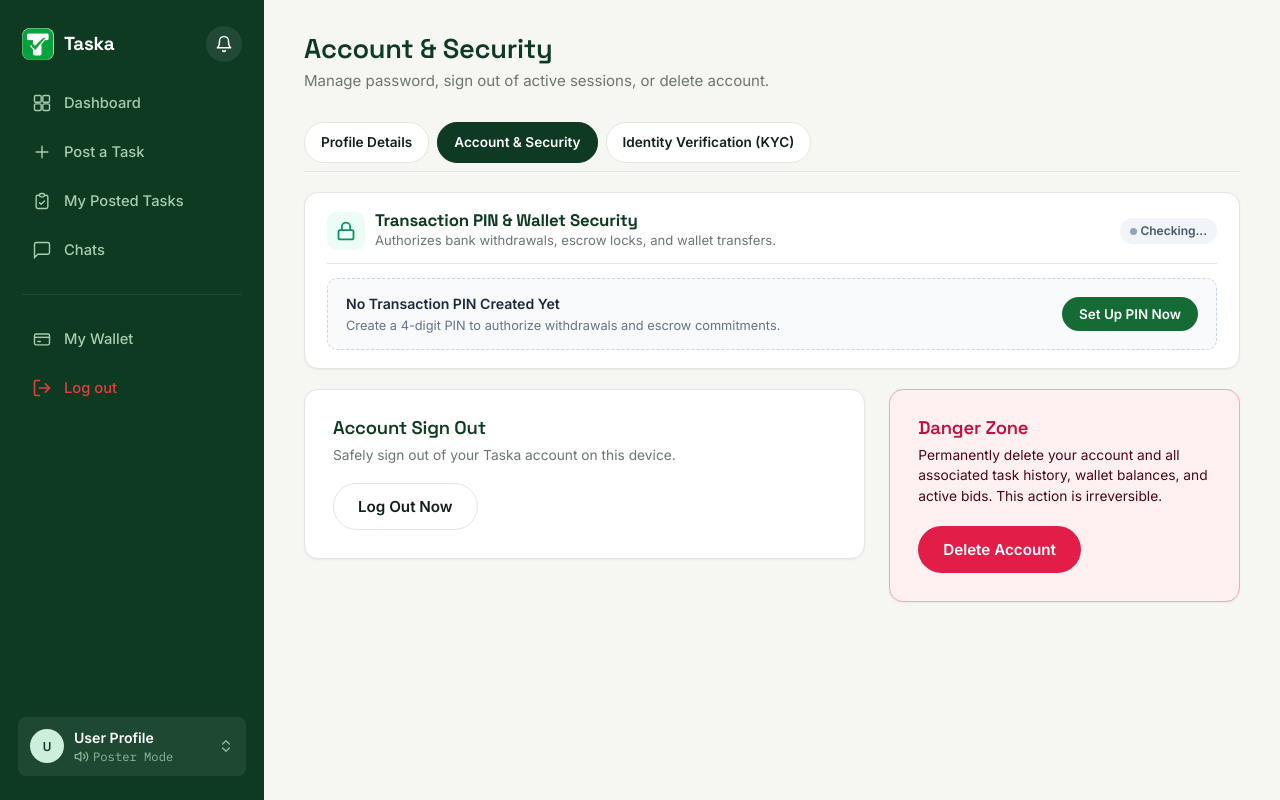
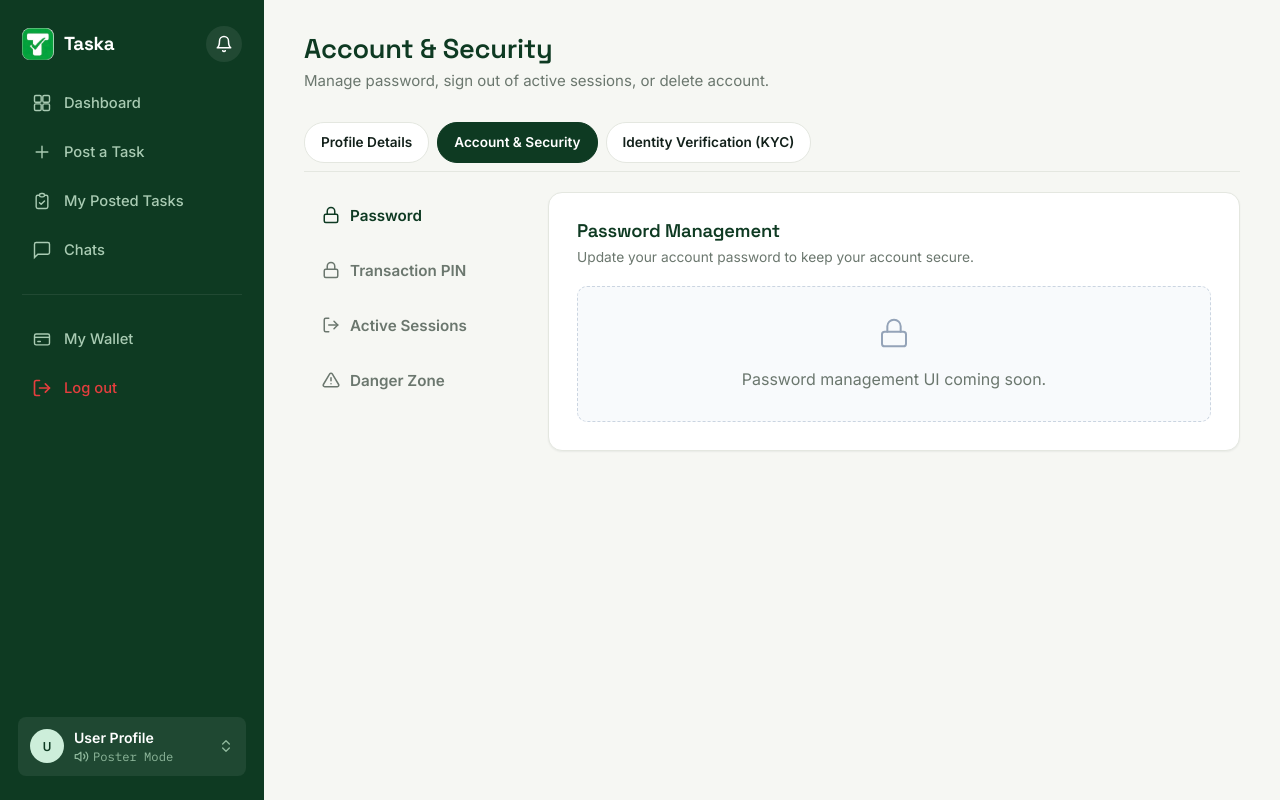
Before and after one commit to Syslar/Taska, a plain HTML site: page settings/account.html in a window 1280 px wide. Drawn offline with nearby package versions, Linux system fonts and the light colour scheme.

Commit message:
feat: add account and security settings page with transaction PIN management UI

```diff
--- a/settings/account.html
+++ b/settings/account.html
@@ -13,6 +13,25 @@
   <link rel="stylesheet" href="/css/styles.css?v=18">
   <style>
     .mono { font-family: 'IBM Plex Mono', 'Courier New', monospace; }
+
+    .account-settings-container { display: flex; gap: 24px; align-items: flex-start; }
+    .account-sidebar-tabs { display: flex; flex-direction: column; gap: 8px; min-width: 220px; }
+    .account-tab-btn { text-align: left; padding: 14px 18px; border-radius: 12px; border: none; background: transparent; cursor: pointer; color: var(--muted); font-weight: 600; font-size: 0.95rem; transition: all 0.2s ease; display: flex; align-items: center; gap: 10px; }
+    .account-tab-btn.is-active { background: var(--green-50); color: var(--green-900); }
+    .account-tab-btn:hover:not(.is-active) { background: var(--surface-2); color: var(--ink); }
+    .account-tab-btn svg { width: 18px; height: 18px; color: currentColor; }
+
+    .account-settings-content { flex: 1; min-width: 0; }
+    .tab-pane { display: none; }
+    .tab-pane.is-active { display: block; animation: fadeIn 0.3s ease; }
+
+    @keyframes fadeIn { from { opacity: 0; transform: translateY(5px); } to { opacity: 1; transform: translateY(0); } }
+
+    @media (max-width: 768px) {
+      .account-settings-container { flex-direction: column; }
+      .account-sidebar-tabs { flex-direction: row; overflow-x: auto; min-width: unset; width: 100%; padding-bottom: 8px; }
+      .account-tab-btn { padding: 10px 14px; white-space: nowrap; }
+    }
   </style>
 </head>
 <body>
@@ -35,8 +54,47 @@
       <a href="/settings/kyc" class="btn btn-sm btn-secondary" style="border-radius:20px; text-decoration:none; flex:0 0 auto; flex-shrink:0; white-space:nowrap; min-width:max-content;">Identity Verification (KYC)</a>
     </div>
 
+    <div class="account-settings-container">
+      <!-- Sidebar Tabs -->
+      <div class="account-sidebar-tabs">
+        <button type="button" class="account-tab-btn is-active" data-target="tab-password">
+          <svg viewBox="0 0 24 24" fill="none" stroke="currentColor" stroke-width="2" stroke-linecap="round" stroke-linejoin="round"><rect x="3" y="11" width="18" height="11" rx="2" ry="2"></rect><path d="M7 11V7a5 5 0 0 1 10 0v4"></path></svg>
+          Password
+        </button>
+        <button type="button" class="account-tab-btn" data-target="tab-pin">
+          <svg viewBox="0 0 24 24" fill="none" stroke="currentColor" stroke-width="2" stroke-linecap="round" stroke-linejoin="round"><rect x="3" y="11" width="18" height="11" rx="2" ry="2"></rect><path d="M7 11V7a5 5 0 0 1 10 0v4"></path></svg>
+          Transaction PIN
+        </button>
+        <button type="button" class="account-tab-btn" data-target="tab-sessions">
+          <svg viewBox="0 0 24 24" fill="none" stroke="currentColor" stroke-width="2" stroke-linecap="round" stroke-linejoin="round"><path d="M9 21H5a2 2 0 0 1-2-2V5a2 2 0 0 1 2-2h4"></path><polyline points="16 17 21 12 16 7"></polyline><line x1="21" y1="12" x2="9" y2="12"></line></svg>
+          Active Sessions
+        </button>
+        <button type="button" class="account-tab-btn" data-target="tab-danger">
+          <svg viewBox="0 0 24 24" fill="none" stroke="currentColor" stroke-width="2" stroke-linecap="round" stroke-linejoin="round"><path d="M10.29 3.86L1.82 18a2 2 0 0 0 1.71 3h16.94a2 2 0 0 0 1.71-3L13.71 3.86a2 2 0 0 0-3.42 0z"></path><line x1="12" y1="9" x2="12" y2="13"></line><line x1="12" y1="17" x2="12.01" y2="17"></line></svg>
+          Danger Zone
+        </button>
+      </div>
+
+      <!-- Tab Contents -->
+      <div class="account-settings-content">
+
+        <!-- PASSWORD TAB -->
+        <div class="tab-pane is-active" id="tab-password">
+          <div class="panel">
+            <h2 style="font-size:1.15rem; margin-bottom:6px; color:var(--green-900);">Password Management</h2>
+            <p style="font-size:0.86rem; color:var(--muted); margin-bottom:18px;">Update your account password to keep your account secure.</p>
+            <div style="background:#F8FAFC; border:1px dashed #CBD5E1; border-radius:10px; padding:30px; text-align:center; color:var(--muted);">
+              <svg width="32" height="32" viewBox="0 0 24 24" fill="none" stroke="currentColor" stroke-width="1.5" stroke-linecap="round" stroke-linejoin="round" style="margin-bottom:12px; color:#94A3B8;"><rect x="3" y="11" width="18" height="11" rx="2" ry="2"></rect><path d="M7 11V7a5 5 0 0 1 10 0v4"></path></svg>
+              <br/>
+              Password management UI coming soon.
+            </div>
+          </div>
+        </div>
+
+        <!-- TRANSACTION PIN TAB -->
+        <div class="tab-pane" id="tab-pin">
           <!-- Transaction PIN & Wallet Security Panel -->
-    <div class="panel" style="margin-bottom: 20px; padding: 18px 22px;">
+          <div class="panel" style="padding: 18px 22px;">
             <div style="display:flex; align-items:center; justify-content:space-between; flex-wrap:wrap; gap:10px; margin-bottom:14px; border-bottom:1px solid var(--line); padding-bottom:12px;">
               <div style="display:flex; align-items:center; gap:10px;">
                 <div style="width:38px; height:38px; border-radius:10px; background:var(--green-50, #ECFDF5); color:var(--primary, #059669); display:flex; align-items:center; justify-content:center; flex-shrink:0;">
@@ -128,18 +186,26 @@
               </form>
             </div>
           </div>
+        </div>
 
-    <div class="dash-grid">
+        <!-- SESSIONS TAB -->
+        <div class="tab-pane" id="tab-sessions">
           <div class="panel">
             <h2 style="font-size:1.15rem; margin-bottom:6px; color:var(--green-900);">Account Sign Out</h2>
             <p style="font-size:0.86rem; color:var(--muted); margin-bottom:18px;">Safely sign out of your Taska account on this device.</p>
             <button type="button" class="btn btn-secondary" id="settings-logout-btn">Log Out Now</button>
           </div>
+        </div>
 
+        <!-- DANGER ZONE TAB -->
+        <div class="tab-pane" id="tab-danger">
           <div class="panel" style="border:1px solid #fda4af; background:#fff1f2;">
             <h2 style="font-size:1.15rem; color:#be123c; margin-bottom:6px;">Danger Zone</h2>
             <p style="font-size:0.86rem; color:#4c0519; margin-bottom:20px;">Permanently delete your account and all associated task history, wallet balances, and active bids. This action is irreversible.</p>
             <button type="button" class="btn" style="background:#e11d48; color:#fff;" id="settingsDeleteBtn">Delete Account</button>
+          </div>
+        </div>
+
       </div>
     </div>
   </main>
@@ -307,6 +373,24 @@
     }
   });
 
+  // Tab Switching Logic
+  const tabBtns = document.querySelectorAll('.account-tab-btn');
+  const tabPanes = document.querySelectorAll('.tab-pane');
+
+  tabBtns.forEach(btn => {
+    btn.addEventListener('click', () => {
+      // Remove active from all
+      tabBtns.forEach(b => b.classList.remove('is-active'));
+      tabPanes.forEach(p => p.classList.remove('is-active'));
+
+      // Add active to clicked
+      btn.classList.add('is-active');
+      const targetId = btn.getAttribute('data-target');
+      const targetPane = document.getElementById(targetId);
+      if (targetPane) targetPane.classList.add('is-active');
+    });
+  });
+
 </script>
 
 </body>
```
Lines whose indentation alone changed are shown as unchanged.
